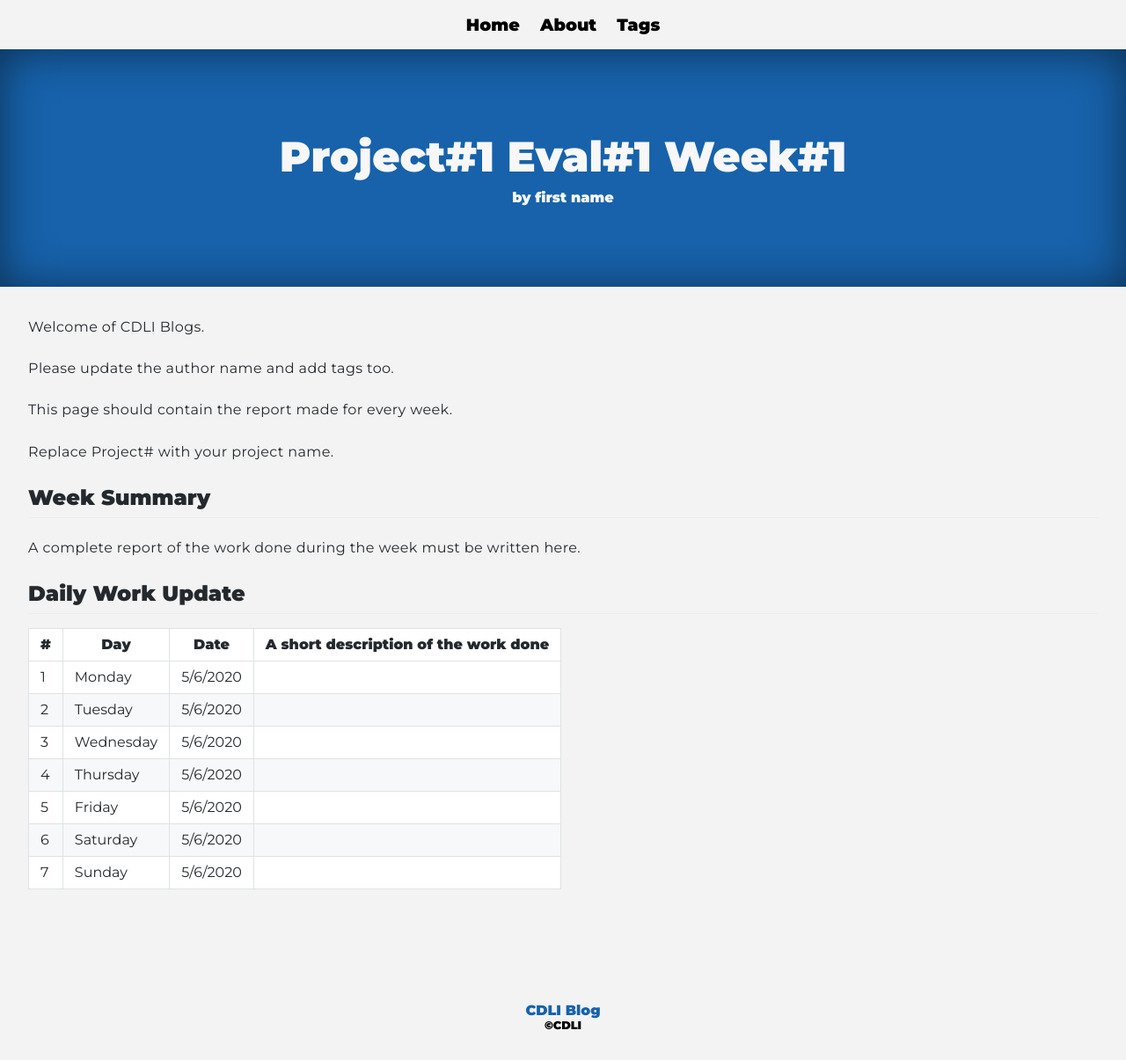
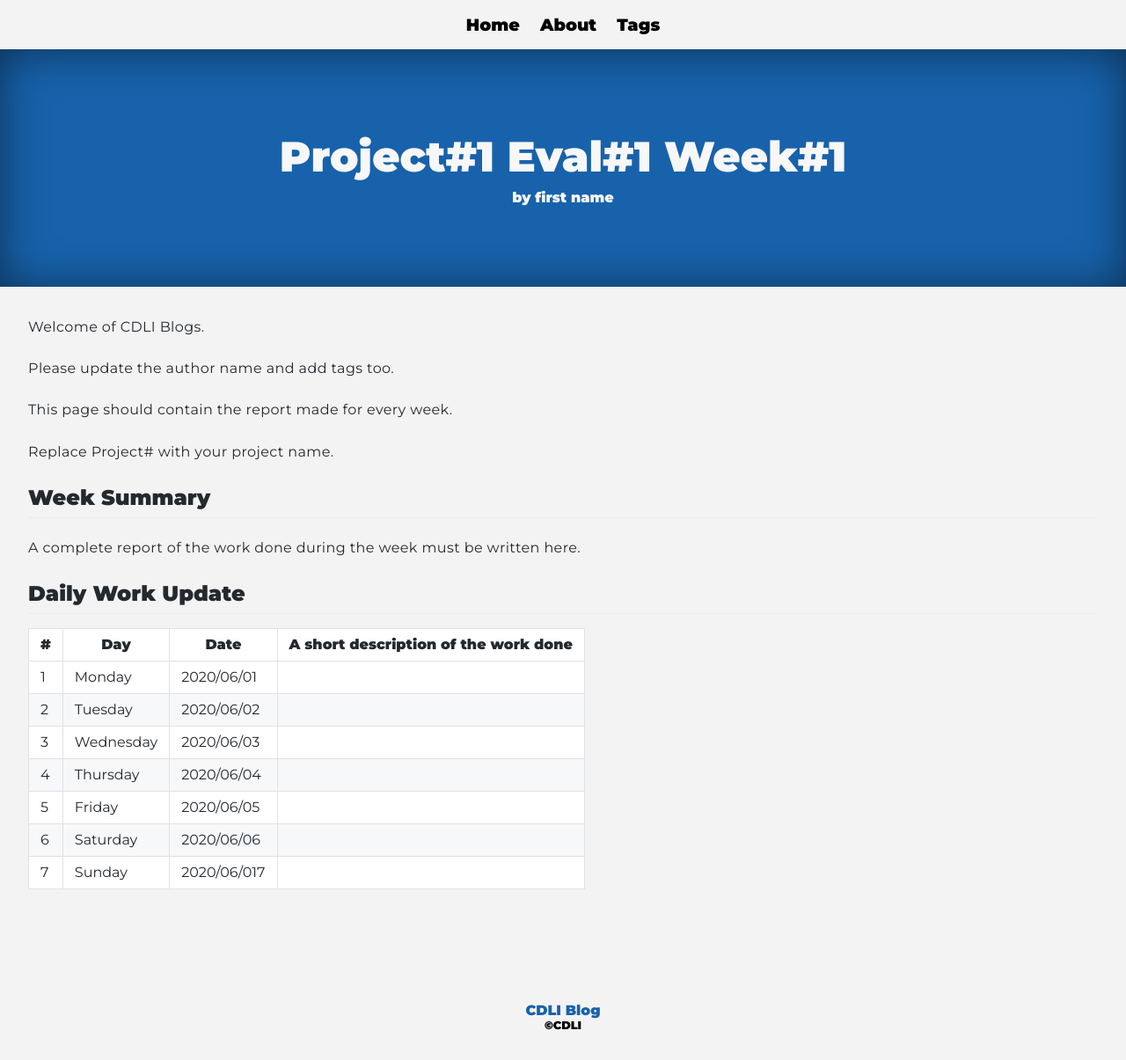
Before and after one commit to cdli-gh/blog, a Jekyll site: the page built from _blog/gsoc20/project1/eval1/week1/index.md, in a window 1280 px wide. Shown: the whole page at 88% size. Built offline with Jekyll 4.4.1, drawn with Linux system fonts in a browser that asks for light colours.

Commit message:
Update index.md

```diff
--- a/_blog/gsoc20/project1/eval1/week1/index.md
+++ b/_blog/gsoc20/project1/eval1/week1/index.md
@@ -21,10 +21,10 @@
 
 |\#|Day|Date|A short description of the work done|
 |---	|---	|---	|---	|
-|1   	| Monday 	|   5/6/2020	|   	|
-|2   	| Tuesday  	|   5/6/2020	|   	|
-|3   	| Wednesday  	|  5/6/2020 	|   	|
-|4   	| Thursday  	|   5/6/2020	|   	|
-|5   	| Friday  	|   5/6/2020	|   	|
-|6   	| Saturday  	|   5/6/2020	|   	|
-|7   	| Sunday  	|   5/6/2020	|   	|
+|1   	| Monday 	|   2020/06/01	|   	|
+|2   	| Tuesday  	|   2020/06/02	|   	|
+|3   	| Wednesday  	|  2020/06/03 	|   	|
+|4   	| Thursday  	|   2020/06/04	|   	|
+|5   	| Friday  	|   2020/06/05	|   	|
+|6   	| Saturday  	|   2020/06/06	|   	|
+|7   	| Sunday  	|   2020/06/017	|   	|
```
Also changed, not shown: other parts of _blog/gsoc20/project1/eval1/week1/index.md (+1 -1 lines).
